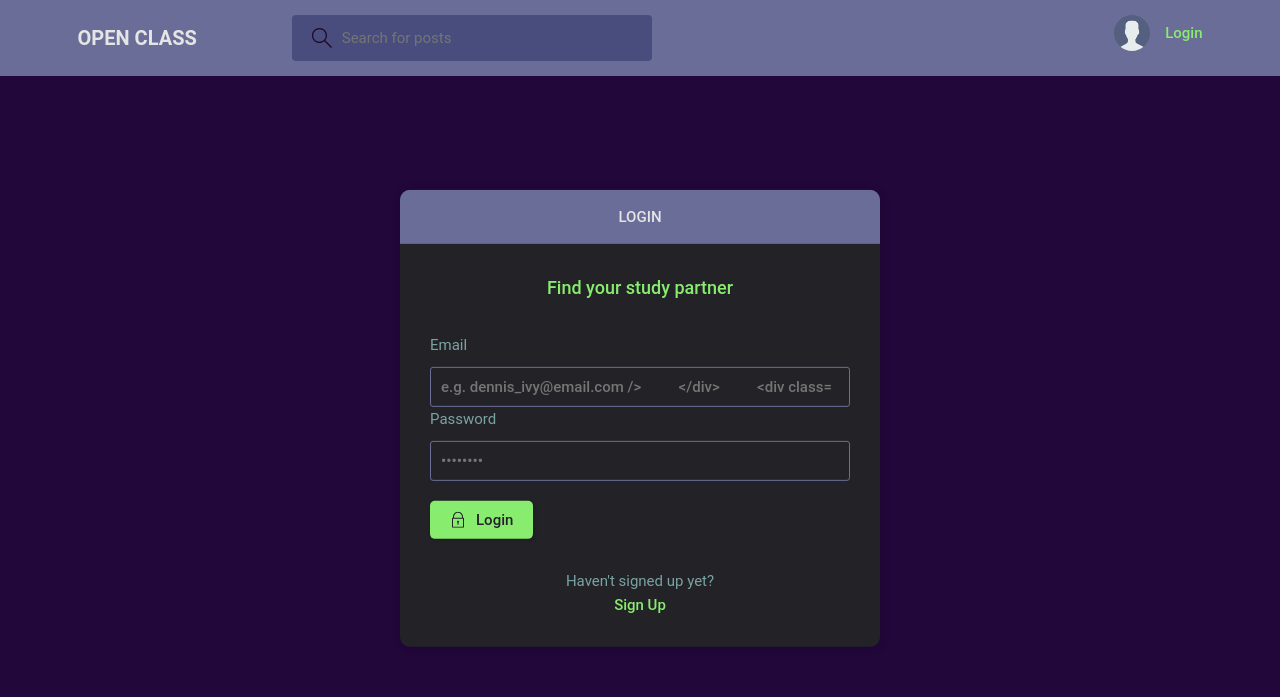
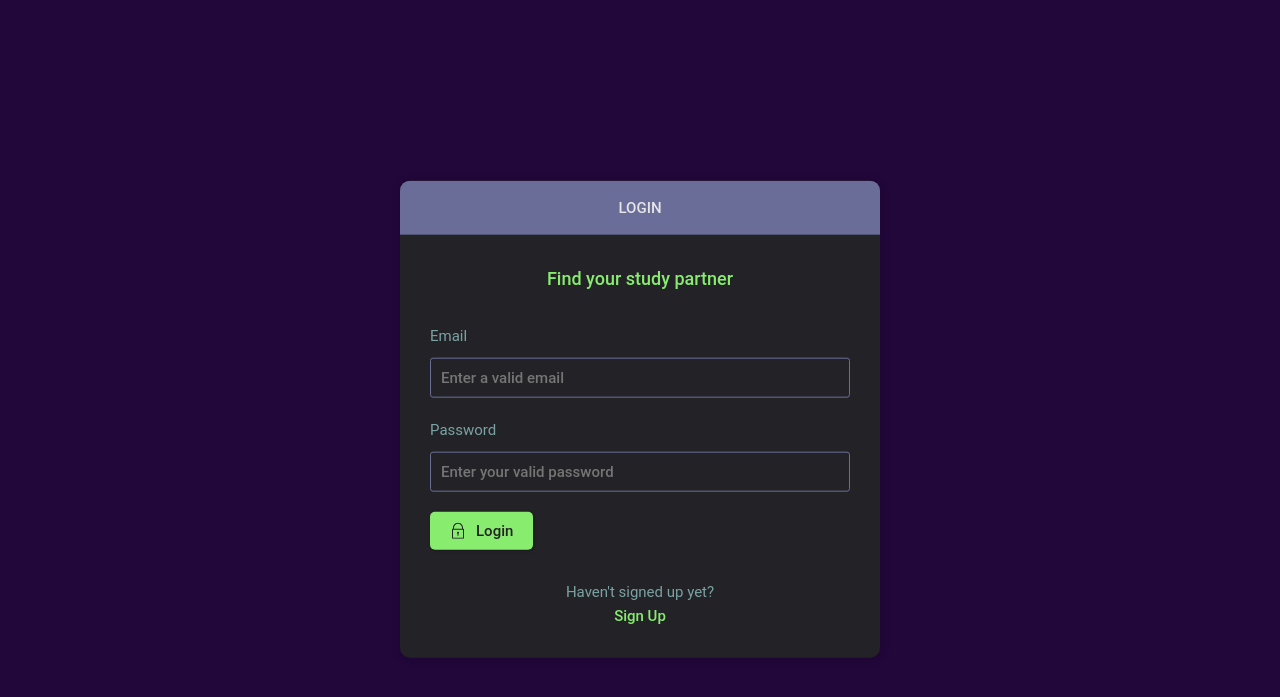
Before and after one commit to leomensah/OpenClass, a Django app: page /login/ in a window 1280 px wide. Shown: the top 697 px of the page. Before the commit the page ends 647 px from the top, so only its background shows below. Run offline with Django 3.2, Linux system fonts and the light colour scheme.

Commit message:
Navbar and Register Button Update

```diff
--- a/base/templates/base/activity.html
+++ b/base/templates/base/activity.html
@@ -1,6 +1,7 @@
 {% extends 'main.html' %}
 
 {% block content %}
+{% include 'navbar.html' %}
 <main class="layout">
   <div class="container">
     <div class="layout__box">
--- a/base/templates/base/delete.html
+++ b/base/templates/base/delete.html
@@ -1,6 +1,7 @@
 {% extends 'main.html' %}
 
 {% block content %}
+{% include 'navbar.html' %}
 <main class="delete-item layout">
     <div class="container">
         <div class="layout__box">
--- a/base/templates/base/home.html
+++ b/base/templates/base/home.html
@@ -1,7 +1,7 @@
 {% extends 'main.html' %}
 
 {% block content %}
-
+{% include 'navbar.html' %}
 <main class="layout layout--3">
   <div class="container">
 
--- a/base/templates/base/login_register.html
+++ b/base/templates/base/login_register.html
@@ -18,12 +18,12 @@
           {% csrf_token %}
           <div class="form__group form__group">
             <label for="room_name">Email</label>
-            <input id="username" name="email" type="email" placeholder="e.g. dennis_ivy@email.com />
+            <input id="username" name="email" type="email" placeholder="Enter a valid email" />
           </div>
           <div class=" form__group">
             <label for="password">Password</label>
             <input id="password" name="password" type="password"
-              placeholder="&bull;&bull;&bull;&bull;&bull;&bull;&bull;&bull;" />
+              placeholder="Enter your valid password" />
           </div>
 
           <button class="btn btn--main" type="submit">
--- a/base/templates/base/profile.html
+++ b/base/templates/base/profile.html
@@ -1,6 +1,7 @@
 {% extends 'main.html' %}
 
 {% block content %}
+{% include 'navbar.html' %}
 <main class="profile-page layout layout--3">
   <div class="container">
     <!-- Topics Start -->
--- a/base/templates/base/room.html
+++ b/base/templates/base/room.html
@@ -1,6 +1,7 @@
 {% extends 'main.html' %}
 
 {% block content %}
+{% include 'navbar.html' %}
 <main class="profile-page layout layout--2">
   <div class="container">
     <!-- Room Start -->
--- a/base/templates/base/room_form.html
+++ b/base/templates/base/room_form.html
@@ -1,6 +1,7 @@
 {% extends 'main.html' %}
 
 {% block content %}
+{% include 'navbar.html' %}
 <main class="create-room layout">
   <div class="container">
     <div class="layout__box">
--- a/base/templates/base/topics.html
+++ b/base/templates/base/topics.html
@@ -1,6 +1,7 @@
 {% extends 'main.html' %}
 
 {% block content %}
+{% include 'navbar.html' %}
 <main class="create-room layout">
   <div class="container">
     <div class="layout__box">
--- a/base/templates/base/update-user.html
+++ b/base/templates/base/update-user.html
@@ -1,6 +1,7 @@
 {% extends 'main.html' %}
 
 {% block content %}
+{% include 'navbar.html' %}
 <main class="update-account layout">
   <div class="container">
     <div class="layout__box">
--- a/templates/main.html
+++ b/templates/main.html
@@ -13,7 +13,7 @@
 
 <body>
 
-    {% include 'navbar.html' %}
+    {% comment %} {% include 'navbar.html' %} {% endcomment %}
 
     {% if messages %}
     <ul class="messages">
```
Also changed, not shown: db.sqlite3.
